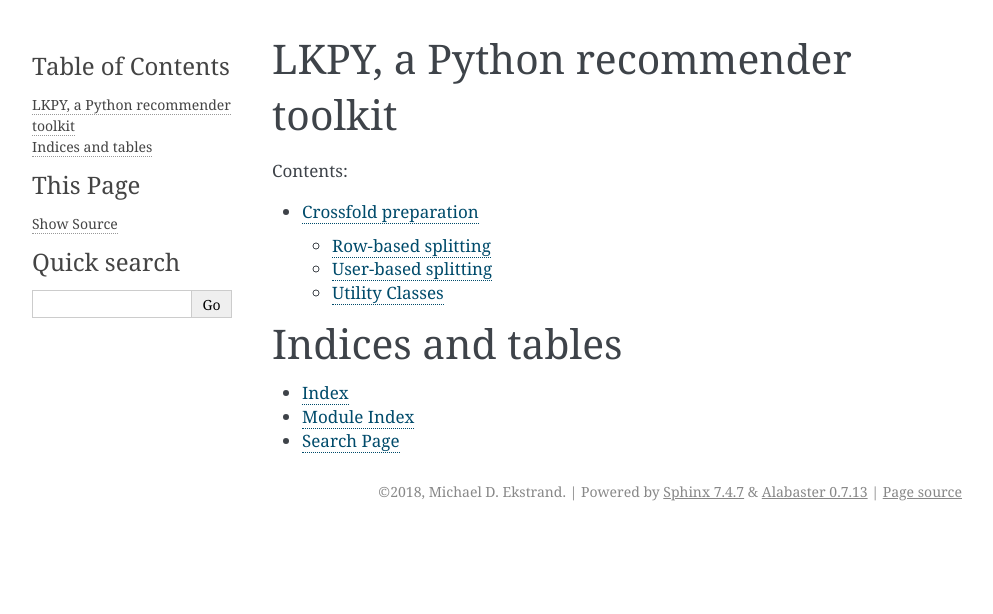
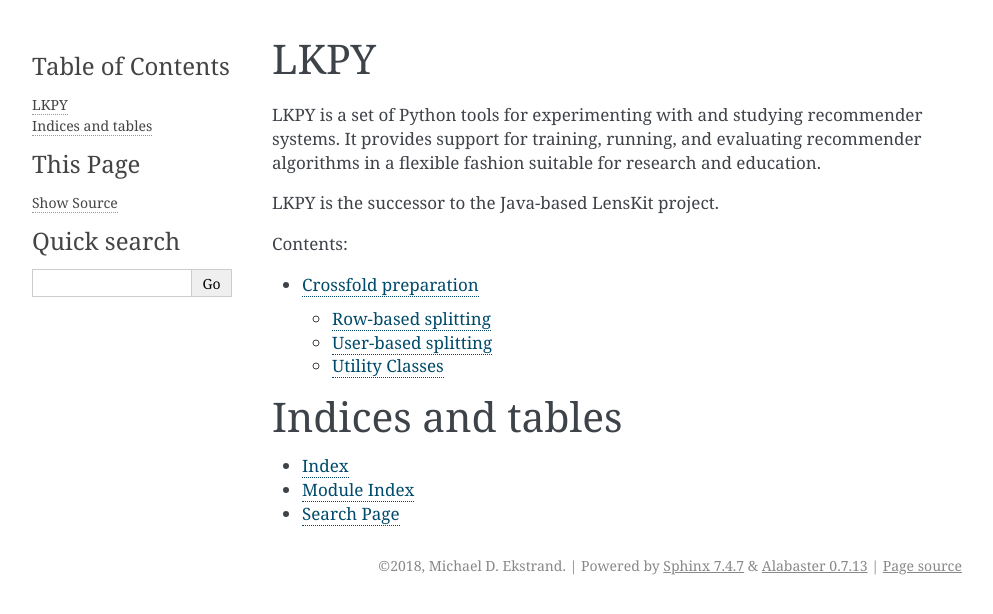
Before and after one commit to lenskit/lkpy, a Sphinx documentation site: the page built from doc/index.rst, in a window 1280 px wide. Shown: the top 614 px of the page, without its empty margins (148-1141 px from the left). Built offline with Sphinx 7.4.7, drawn with Linux system fonts in a browser that asks for light colours.

Commit message:
Add leading docs

```diff
--- a/doc/index.rst
+++ b/doc/index.rst
@@ -3,8 +3,14 @@
    You can adapt this file completely to your liking, but it should at least
    contain the root `toctree` directive.
 
-LKPY, a Python recommender toolkit
+LKPY
 ===================================
+
+LKPY is a set of Python tools for experimenting with and studying recommender
+systems.  It provides support for training, running, and evaluating recommender
+algorithms in a flexible fashion suitable for research and education.
+
+LKPY is the successor to the Java-based LensKit project.
 
 .. toctree::
    :maxdepth: 2
```
